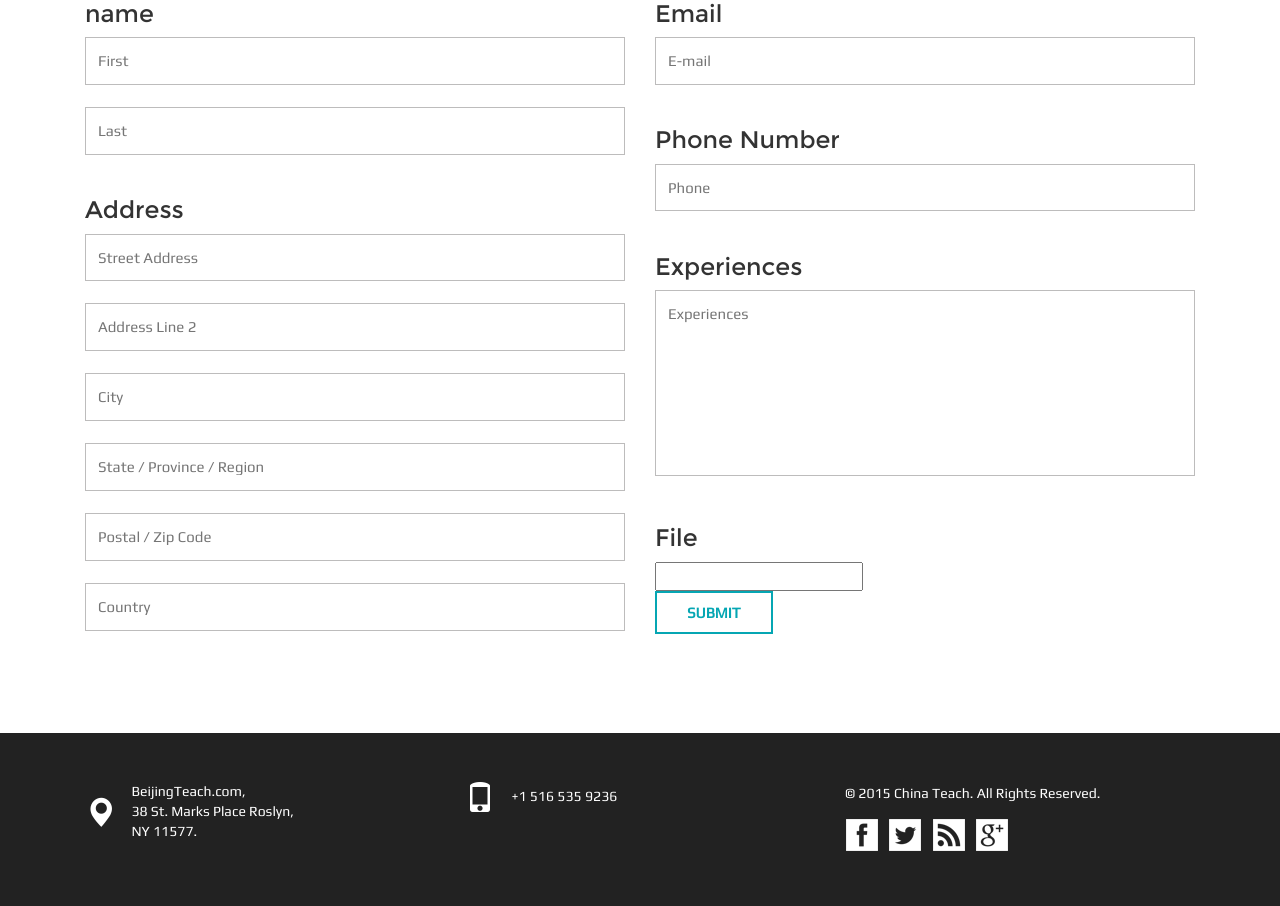
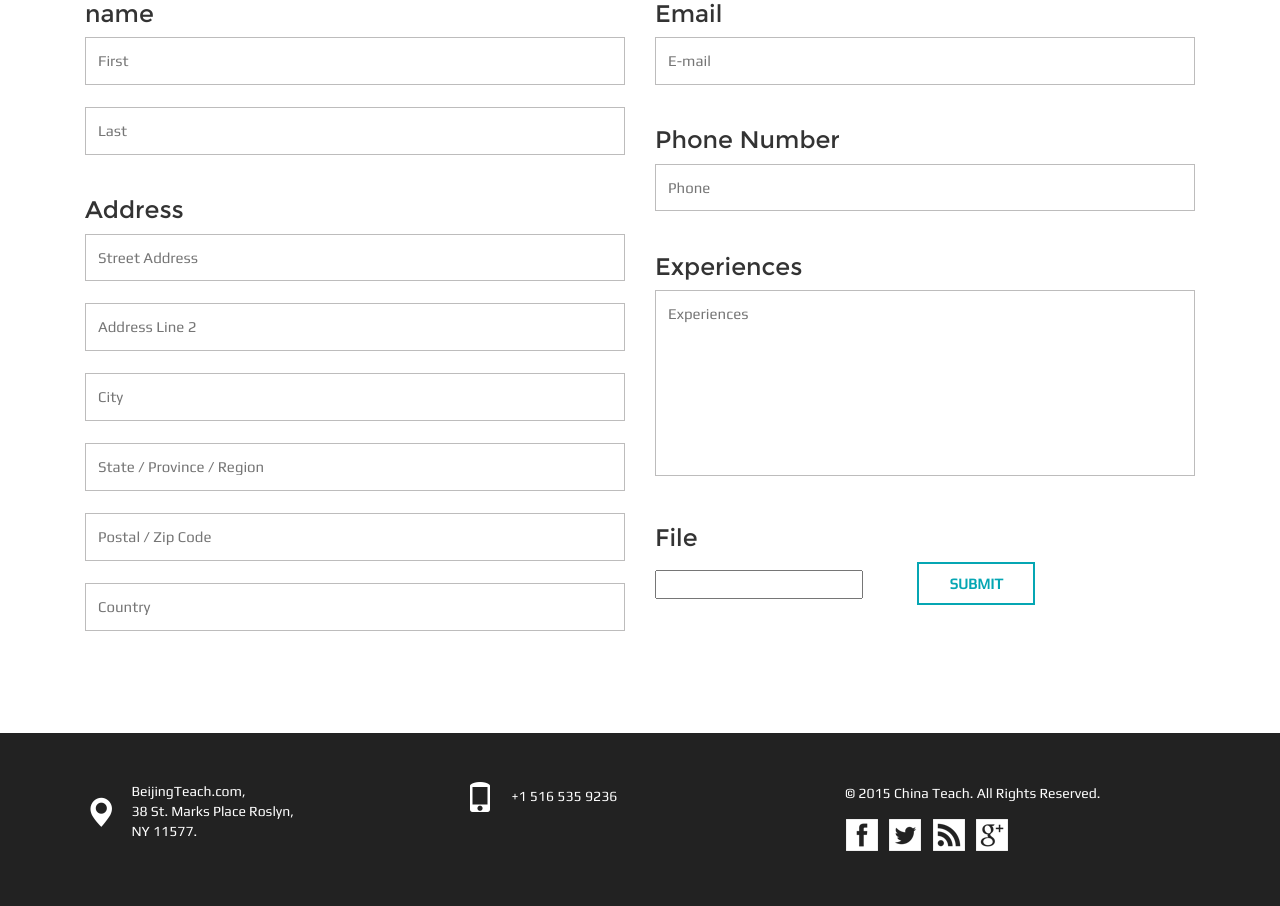
Before and after one commit to darknessomi/beijingteach, a Django app: page /apply/ in a window 1280 px wide. Shown: the part 771-1677 px from the top of the page. Run offline with Django 3.2, Linux system fonts and the light colour scheme; some libraries are stand-ins or nearby versions.

Commit message:
add fileinput

```diff
--- a/home/templates/home/apply.html
+++ b/home/templates/home/apply.html
@@ -67,9 +67,9 @@
                         <h3>Experiences</h3>
                         <textarea placeholder="Experiences"></textarea>
                         <h3>File</h3>
-                        <input type="filepicker-dragdrop" data-fp-apikey="l5uQ3k7FQ5GoYCHyTdZV" data-fp-mimetypes="*/*" data-fp-container="modal" data-fp-multiple="true" onchange="out='';for(var i=0;i<event.fpfiles.length;i++){out+=event.fpfiles[i].url;out+=' '};alert(out)">
-                        <br>
-                        <input type="submit" value="SUBMIT">
+                        <input type="filepicker" data-fp-apikey="Acgn1KbapSO6jrUmthcrkz" data-fp-mimetypes="*/*" data-fp-container="modal" data-fp-multiple="true" onchange="out='';for(var i=0;i<event.fpfiles.length;i++){out+=event.fpfiles[i].url;out+=' '};$(fileurl).val(out);">
+                        <input id = "fileurl" name="fileurl" type="text" value="" style="display: none">
+                        <input type="submit" value="SUBMIT" style="margin-left: 50px">
                     </form>
                 </div>
                 <div class="clearfix"> </div>
```
